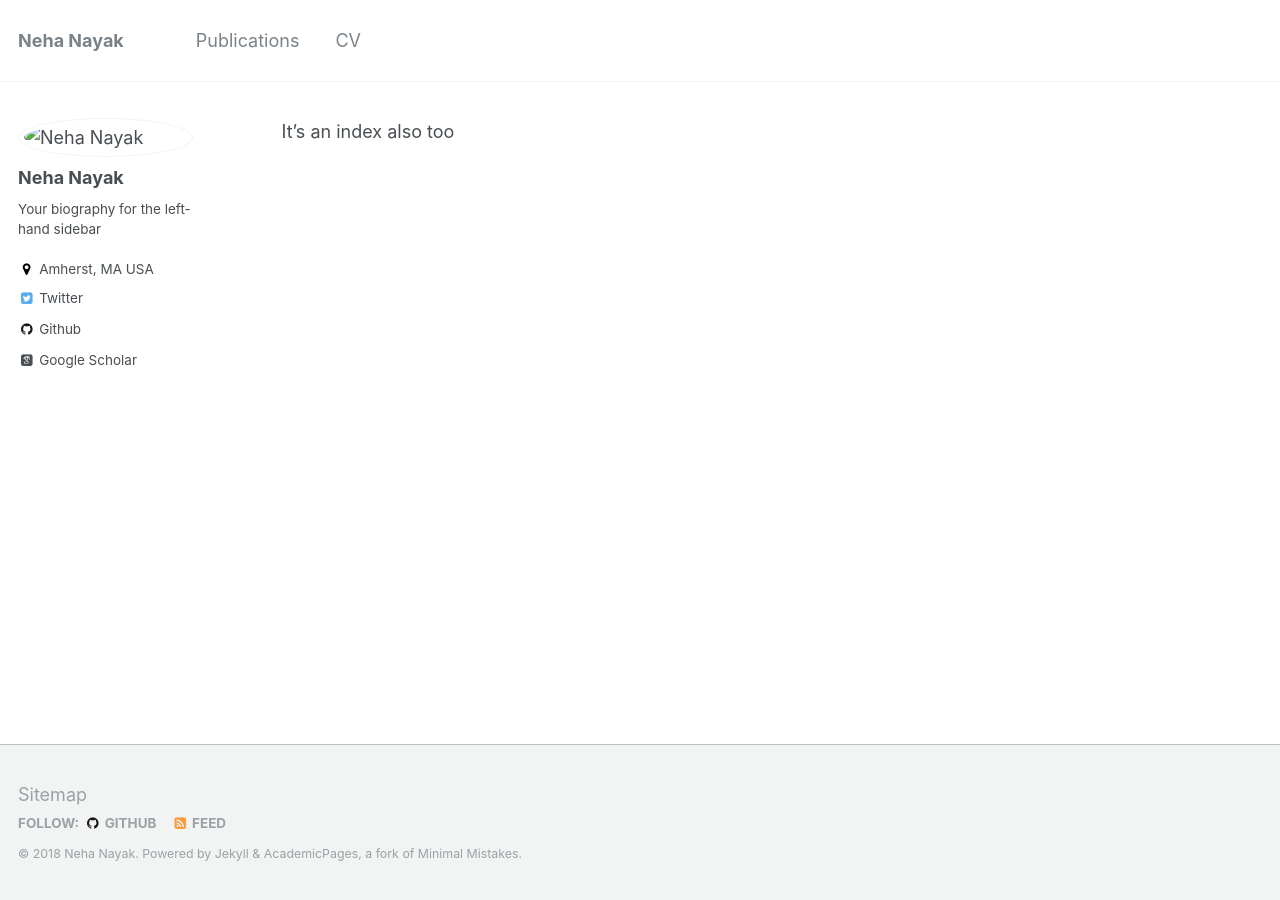
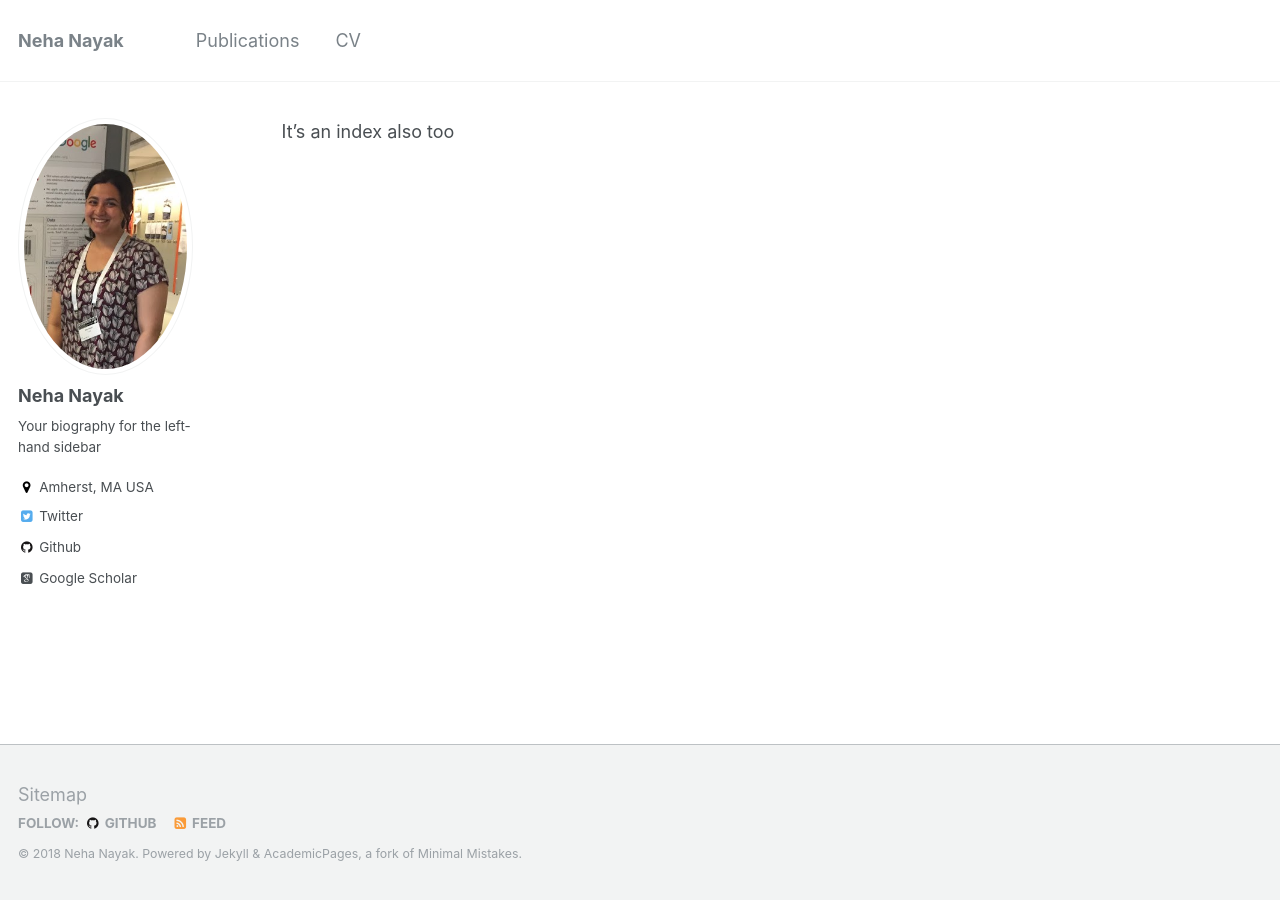
Before and after one commit to nnkennard/nnkennard.github.io, a Jekyll site: the page built from index.md, in a window 1280 px wide. Built offline with Jekyll 4.4.1, drawn with Linux system fonts in a browser that asks for light colours; some web fonts are replaced; our own code applies the rules of GitHub Pages for plain Markdown files.

Commit message:
moved photo to right place

```diff
--- a/_config.yml
+++ b/_config.yml
@@ -81,7 +81,7 @@ analytics:
 # Site Author
 author:
   name             : "Neha Nayak"
-  avatar           : "files/NehaNayak_photo.jpg"
+  avatar           : "NehaNayak_photo.jpg"
   bio              : "Your biography for the left-hand sidebar"
   location         : "Amherst, MA USA"
   employer         :
```
Also changed, not shown: images/NehaNayak_photo.jpg (renamed from files/NehaNayak_photo.jpg).
